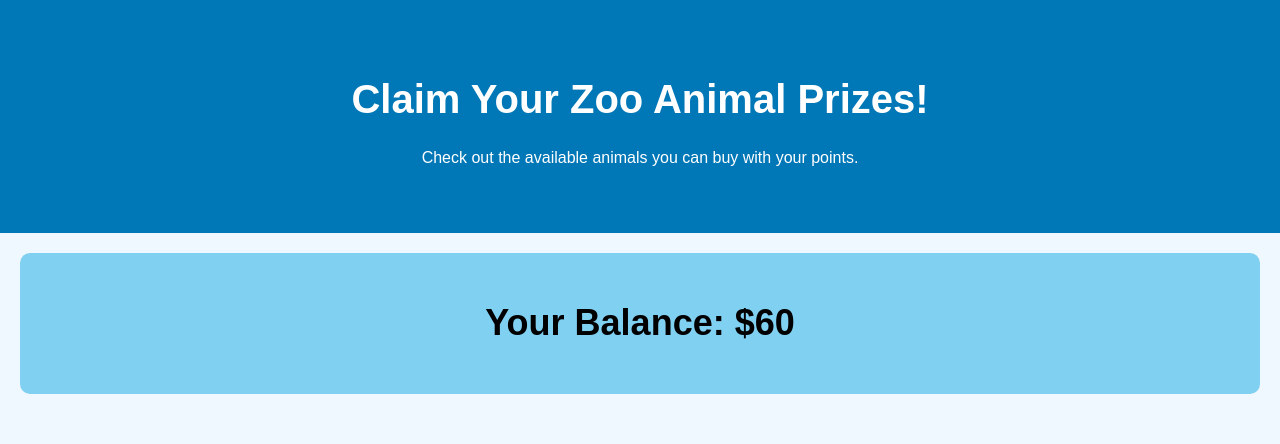
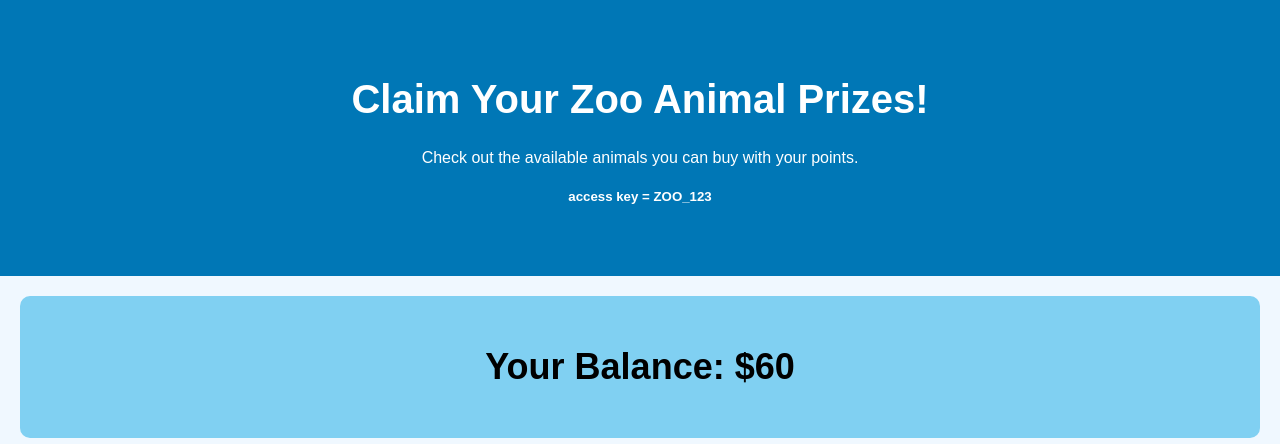
Before and after one commit to noam147/ctfs_challenges, a Flask app: page /prizes_claim in a window 1280 px wide. Shown: the top 444 px of the page. Run offline with Flask 3, Linux system fonts and the light colour scheme.

Commit message:
add prevention of ddos to the final animal

```diff
--- a/my_ctfs/chall8/app.py
+++ b/my_ctfs/chall8/app.py
@@ -17,6 +17,13 @@ def get_animal_img(animal_img):
 def get_animal(animal_name):
     animal_name = animal_name.lower()
     animal_name = animal_name.replace("..","")
+
+    if animal_name == 'mongoose':
+        #to prevent user that Dos the web to get the flag in instant
+        key = request.args.get('access_key')
+        if key != 'ZOO_123':
+            return "please enter key in the url- example.com/animals/animal?access_key=KEY"
+
     check_path = f"animals/{animal_name}.txt"
     if os.path.exists(check_path):
         with open(check_path,"r",encoding="utf-8") as f:
--- a/my_ctfs/chall8/templates/prizes.html
+++ b/my_ctfs/chall8/templates/prizes.html
@@ -10,6 +10,7 @@
     <header>
         <h1>Claim Your Zoo Animal Prizes!</h1>
         <p>Check out the available animals you can buy with your points.</p>
+		<h5>access key = ZOO_123</h5>
     </header>
 
     <section class="balance">
```
